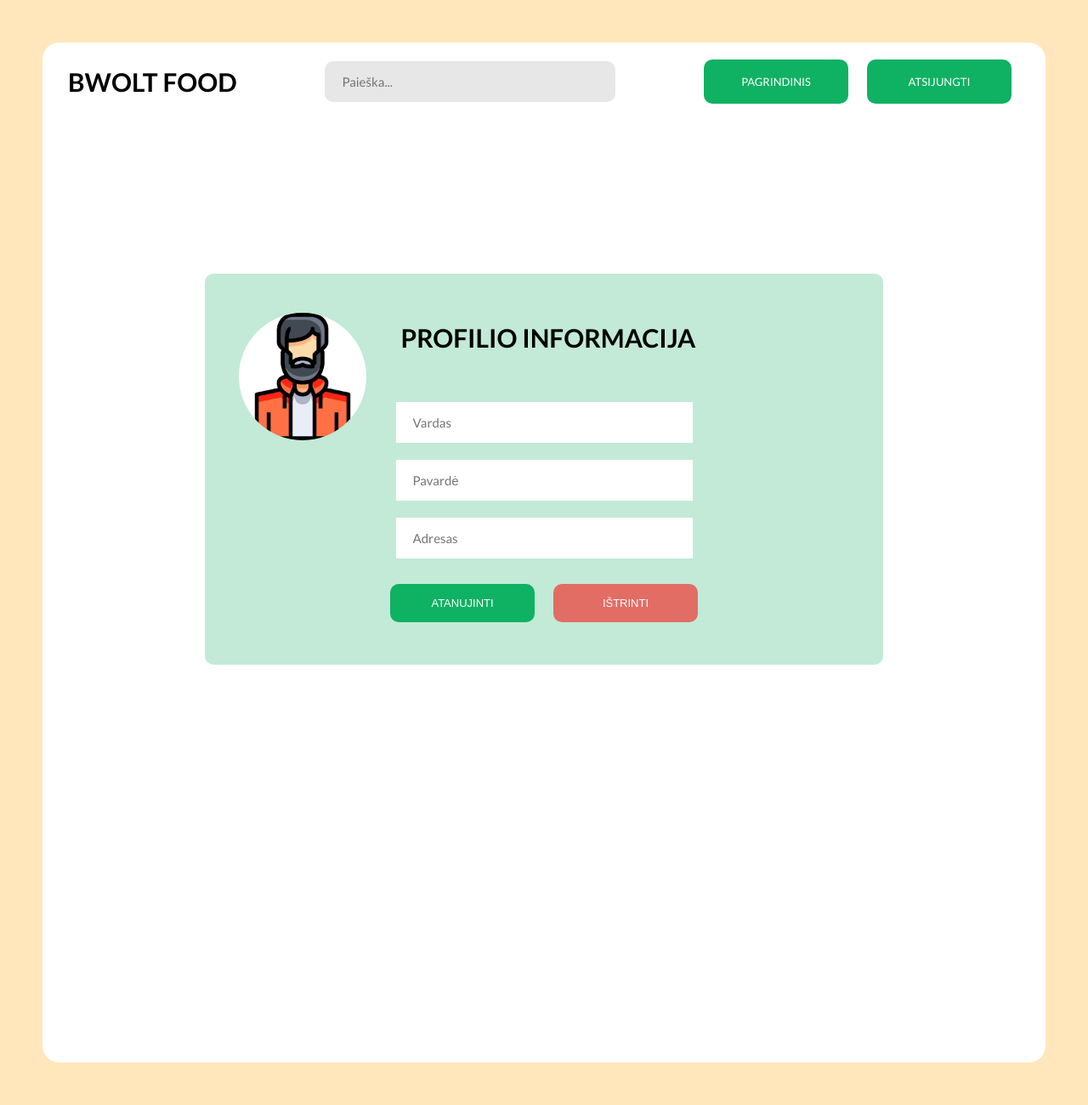
After one commit to LuC1us-cloud/InfoSyst, a PHP site: page /html/profile.html in a window 1280 px wide. The commit adds this page. Shown: the whole page at 85% size. Run offline with PHP 8.4, Linux system fonts and the light colour scheme.

Commit message:
profile added

```diff
--- a/front-end/css/style.css
+++ b/front-end/css/style.css
@@ -31,6 +31,8 @@ body {
   text-transform: uppercase;
   font-size: 3rem;
   margin-left: 1rem; }
+  .heading-header--center {
+    text-align: center; }
 
 .heading-third {
   color: #FFF;
@@ -50,6 +52,9 @@ body {
 
 .u-margin-top-small {
   margin-top: 2rem; }
+
+.u-margin-left-small {
+  margin-left: 2rem; }
 
 .btn, .btn:link, .btn:visited {
   text-transform: uppercase;
@@ -80,6 +85,9 @@ body {
     top: 2rem;
     font-size: 1.2rem !important; }
 
+.btn--red {
+  background-color: rgba(255, 0, 0, 0.534); }
+
 .btn--arow {
   background-color: #0fb163;
   border-radius: 50%;
@@ -93,7 +101,7 @@ body {
 
 .error__message {
   margin-top: 1rem;
-  color: red;
+  color: rgba(255, 0, 0, 0.534);
   font-size: 1.2rem; }
 
 .form {
@@ -104,6 +112,9 @@ body {
     text-align: center;
     padding: 2rem;
     display: none; }
+  .form__profile {
+    padding: 5rem 5rem;
+    text-align: center; }
   .form__label {
     font-size: 2rem;
     display: block; }
@@ -125,6 +136,8 @@ body {
       border-radius: 0 !important;
       width: 50%;
       border-bottom: 1px solid #0fb163; }
+      .form__input--login--noBorder {
+        border: none; }
     .form__input:focus {
       outline: none; }
     .form__input--header {
@@ -237,3 +250,22 @@ body {
 
 .intro__search {
   position: relative; }
+
+.profile {
+  width: 70%;
+  background-color: #c2ead7;
+  margin: auto;
+  margin-top: 20rem;
+  border-radius: 1rem;
+  position: relative; }
+  .profile__content {
+    padding-top: 5rem; }
+  .profile__picture {
+    height: 15rem;
+    width: 15rem;
+    border-radius: 50%;
+    background-image: url("/InfoSyst/front-end/img/profile.png");
+    background-size: cover;
+    position: absolute;
+    top: 10%;
+    left: 5%; }
--- /dev/null
+++ b/front-end/html/profile.html
@@ -0,0 +1,61 @@
+<!DOCTYPE html>
+<html lang="en">
+  <head>
+    <meta charset="UTF-8" />
+    <meta name="viewport" content="width=device-width, initial-scale=1.0" />
+    <link rel="stylesheet" href="../css/style.css">
+    <link href="https://fonts.googleapis.com/css?family=Lato:100,300,400,700,900" rel="stylesheet">
+    <script src="https://ajax.googleapis.com/ajax/libs/jquery/3.5.1/jquery.min.js"></script>
+    <script type="module" src="../js/clientScript.js"></script>
+
+    <title>Bwold Food</title>
+</head>
+
+<body>
+
+  <div class="page-wrap">
+
+    <div class="popup">
+      <div class="popup__content">
+        <a href="" class="popup__close">&times;</a>
+          <form class="form__login"></form>
+        </div>
+    </div>
+
+    <header class="header">
+      <div class="header__wrapper">
+        <h1 class="heading-header">Bwolt Food</h1>
+
+        <input type="text" class="form__input form__input--header" placeholder="Paieška..." class="header__search">
+
+        <div class="header__buttons">
+          <a href="client.html" class="btn btn--green btn--login btn--login-header">Pagrindinis</a>
+          <a href="#" class="btn btn--green btn--register">Atsijungti</a>
+        </div>
+      </div>
+    </header>
+
+    <section class="section-profile">
+      <div class="profile">
+        <div class="profile__content">
+
+          <h1 class="heading-header heading-header--center">Profilio informacija</h1>
+          <div class="profile__picture"></div>
+
+          <form class="form__profile">
+            <input type="text" id="username-profile" name="name" placeholder="Vardas" class="form__input form__input--login form__input--login--noBorder" required>
+
+            <input type="text" id="surname-profile" name="surname-profile" placeholder="Pavardė" class="form__input form__input--login form__input--login--noBorder u-margin-top-small" required>
+
+            <input type="text" id="address-profile" name="address-profile" placeholder="Adresas" class="form__input form__input--login form__input--login--noBorder  u-margin-top-small" required>
+
+            <p class="error__message"></p>
+            <input type="submit" name="login" class="btn btn--green u-margin-top-small" value="Atanujinti" onclick="updateProfile(event)" />
+            <input type="submit" name="login" class="btn btn--red u-margin-top-small u-margin-left-small" value="Ištrinti" onclick="deleteProfile(event)" />
+          </form>
+        </div>
+      </div>
+    </section>
+  </div>
+</body>
+</html>
--- /dev/null
+++ b/front-end/js/clientScript.js
@@ -0,0 +1,8 @@
+"use strict";
+
+import * as Helper from "./helperFunctions.js";
+
+
+$( document ).ready(function() {
+    $('.logout').click(Helper.logout(session))
+});
--- /dev/null
+++ b/front-end/js/helperFunctions.js
@@ -0,0 +1,14 @@
+export const logout = function(session) {
+    $.ajax({
+        type: "get",
+        url: "http://localhost:3000/login",
+        data: {
+            "session":session
+        },
+        success: function (response) {
+            if(response === "true") {
+                window.location.replace("../html/index.html");
+            }
+        }
+    });
+}
--- a/front-end/sass/abstracts/_variables.scss
+++ b/front-end/sass/abstracts/_variables.scss
@@ -11,4 +11,4 @@ $color-dark-blue: #303e5c;
 $color-dark-grey: #e7e7e7;
 $color-grey-dark: #e7e7e7;
 
-$color-red: red;
+$color-red: rgba(255, 0, 0, 0.534);
--- a/front-end/sass/base/_typography.scss
+++ b/front-end/sass/base/_typography.scss
@@ -25,6 +25,10 @@ body {
         text-transform: uppercase;
         font-size: 3rem;
         margin-left: 1rem;
+
+        &--center {
+            text-align: center;
+        }
     }
 
     &-third {
--- a/front-end/sass/base/_utilities.scss
+++ b/front-end/sass/base/_utilities.scss
@@ -4,3 +4,7 @@
 .u-margin-top-small {
     margin-top: 2rem;
 }
+
+.u-margin-left-small {
+    margin-left: 2rem;
+}
--- a/front-end/sass/components/_button.scss
+++ b/front-end/sass/components/_button.scss
@@ -36,6 +36,11 @@
         }
     }
 
+    &--red {
+        background-color: $color-red;
+
+    }
+
     &--arow {
         background-color: $color-dark-green;
         border-radius: 50%;
--- a/front-end/sass/components/_form.scss
+++ b/front-end/sass/components/_form.scss
@@ -7,6 +7,11 @@
         text-align: center;
         padding: 2rem;
         display: none;
+    }
+
+    &__profile {
+        padding: 5rem 5rem;
+        text-align: center;
     }
 
     &__label {
@@ -42,6 +47,10 @@
             border-radius: 0 !important;
             width: 50%;
             border-bottom: 1px solid $color-dark-green;
+
+            &--noBorder {
+                border: none;
+            }
         }
 
         &:focus {
--- a/front-end/sass/main.scss
+++ b/front-end/sass/main.scss
@@ -14,3 +14,4 @@
 @import "layout/grid";
 
 @import "pages/index";
+@import "pages/profile";
--- /dev/null
+++ b/front-end/sass/pages/_profile.scss
@@ -0,0 +1,24 @@
+.profile {
+
+    width: 70%;
+    background-color: $color-light-green;
+    margin: auto;
+    margin-top: 20rem;
+    border-radius: 1rem;
+    position: relative;
+
+    &__content {
+        padding-top: 5rem;
+    }
+
+    &__picture {
+        height: 15rem;
+        width: 15rem;
+        border-radius: 50%;
+        background-image: url("/InfoSyst/front-end/img/profile.png");
+        background-size: cover;
+        position: absolute;
+        top: 10%;
+        left: 5%;
+    }
+}
```
Also changed, not shown: front-end/html/client.html (added, +39 -0 lines), front-end/js/indexScript.js (+7 -7 lines), server/front-end/html/profile.html (deleted, +0 -18 lines), front-end/img/profile.png (added), server/database/Client.db, server/database/Login.db.
